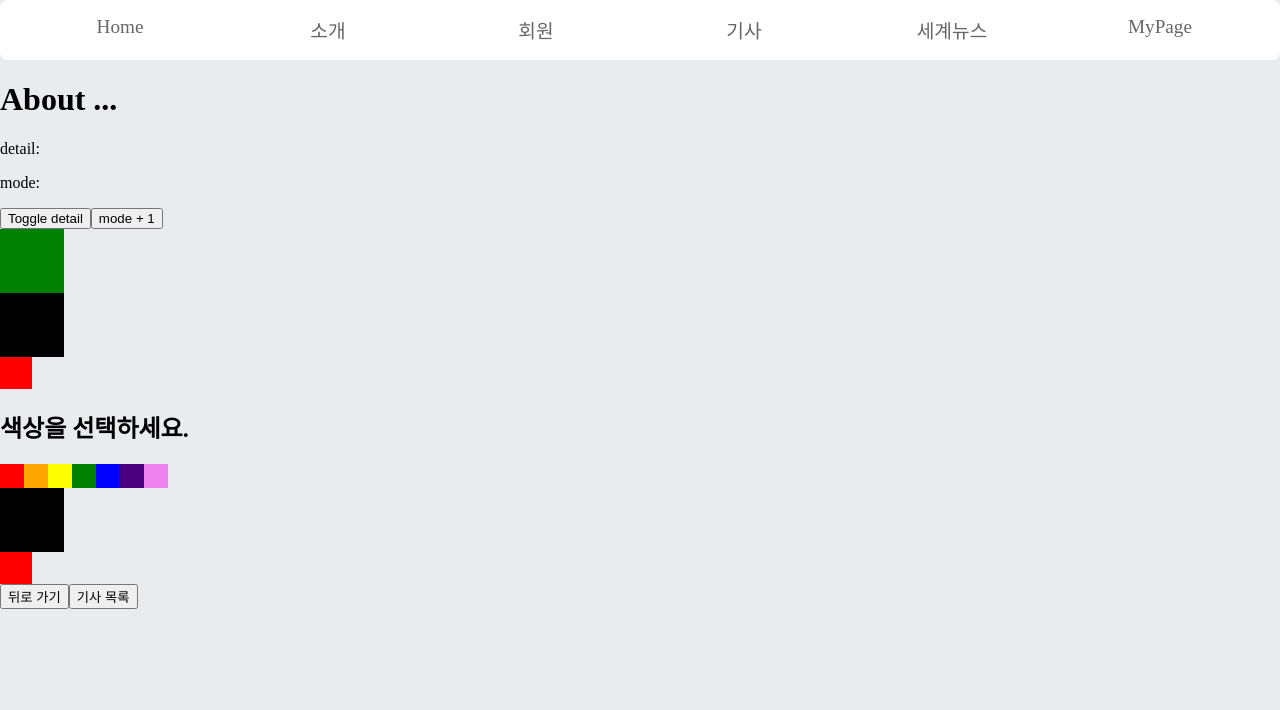
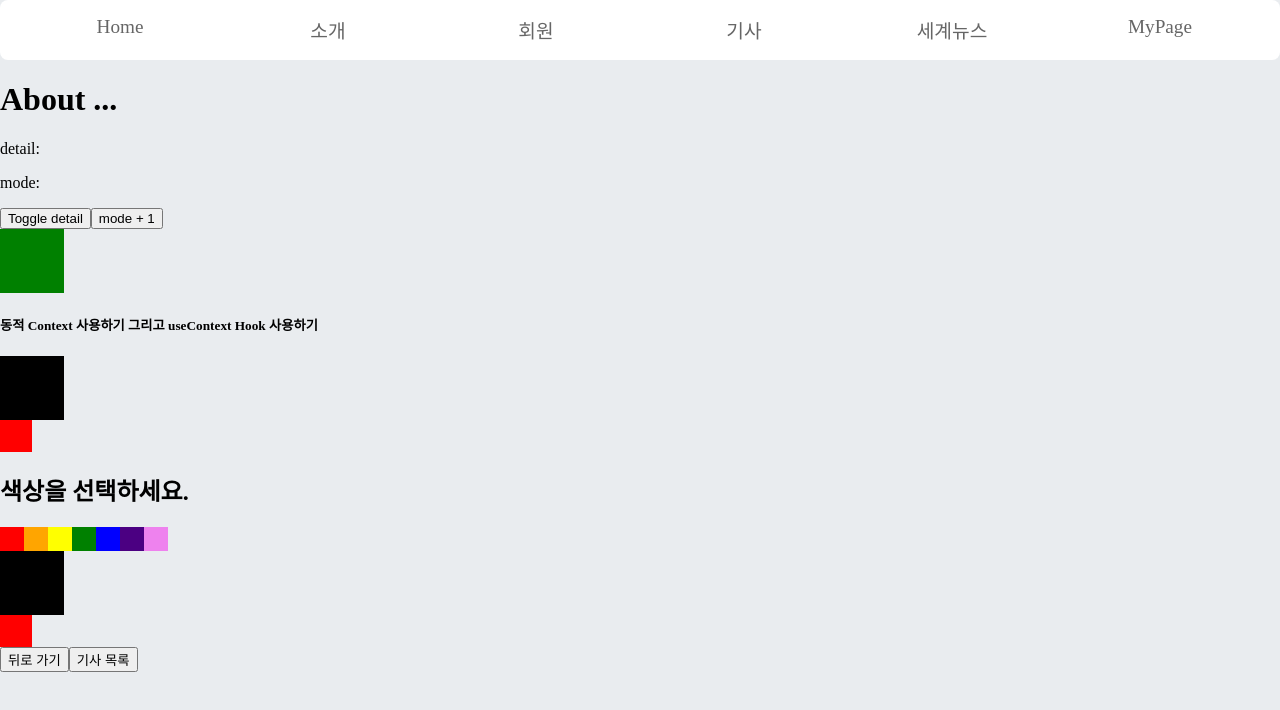
Before and after one commit to Lee-eunjoo-love/react-todo-app, a React (Create React App) app: page /about in a window 1280 px wide. Shown: the top 710 px of the page. Built offline with nearby package versions, Linux system fonts and the light colour scheme.

Commit message:
[Context API] 전역 상태 관리(useContext Hook 사용하기)

```diff
--- a/src/features/about/components/DynamicColorBox.js
+++ b/src/features/about/components/DynamicColorBox.js
@@ -1,4 +1,62 @@
-import { DynamicColorConsumer } from '../../../contexts/dynamicColor';
+import { useContext } from 'react';
+import DynamicColorContext from '../../../contexts/dynamicColor';
+
+// #. 동적 Context 사용하기 : useContext 사용하기 (함수형 컴포넌트)
+const DynamicColorBox = () => {
+  const { state } = useContext(DynamicColorContext);
+
+  return (
+    <>
+      <div
+        style={{
+          width: '64px',
+          height: '64px',
+          background: state.color,
+        }}
+      />
+      <div
+        style={{
+          width: '32px',
+          height: '32px',
+          background: state.subcolor,
+        }}
+      />
+    </>
+  );
+};
+
+/*import { Component } from 'react';
+import DynamicColorContext from '../../../contexts/dynamicColor';
+
+// #. 동적 Context 사용하기 : static contextType 사용하기 (클래스형 컴포넌트)
+class DynamicColorBox extends Component {
+  // #. this.context 를 조회할 때 'Context의 value'를 가리키도록 설정 (단점, 하나의 클래스에서 하나의 Context 만 사용 가능)
+  static contextType = DynamicColorContext;
+
+  render() {
+    return (
+      <>
+        <div
+          style={{
+            width: '64px',
+            height: '64px',
+            background: this.context.state.color,
+          }}
+        />
+        <div
+          style={{
+            width: '32px',
+            height: '32px',
+            background: this.context.state.subcolor,
+          }}
+        />
+      </>
+    );
+  }
+}*/
+
+// #. 동적 Context 사용하기 : 기본
+/*import { DynamicColorConsumer } from '../../../contexts/dynamicColor';
 
 const DynamicColorBox = () => {
   return (
@@ -23,6 +81,6 @@ const DynamicColorBox = () => {
       )}
     </DynamicColorConsumer>
   );
-};
+};*/
 
 export default DynamicColorBox;
--- a/src/pages/About.js
+++ b/src/pages/About.js
@@ -39,6 +39,7 @@ const About = () => {
       <ColorContext.Provider value={{ color: 'green' }}>
         <ColorBox />
       </ColorContext.Provider>
+      <h5>동적 Context 사용하기 그리고 useContext Hook 사용하기</h5>
       <DynamicColorProvider>
         <DynamicColorBox />
       </DynamicColorProvider>
```
Also changed, not shown: src/features/about/components/SelectColors.js (+49 -0 lines).
